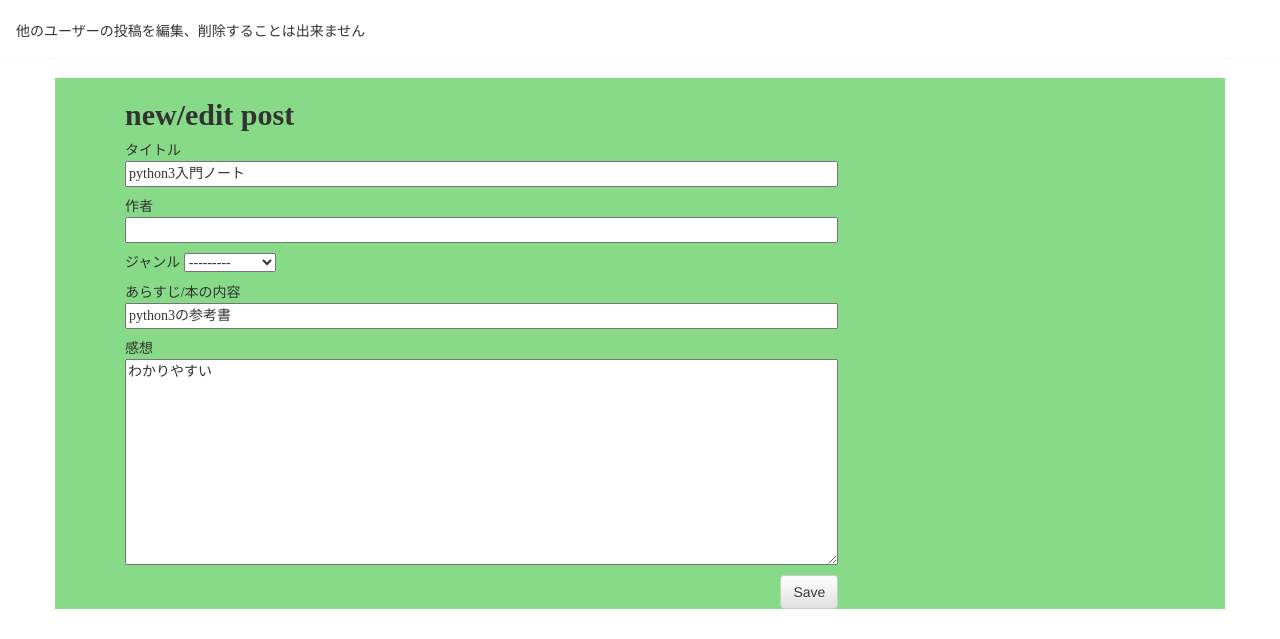
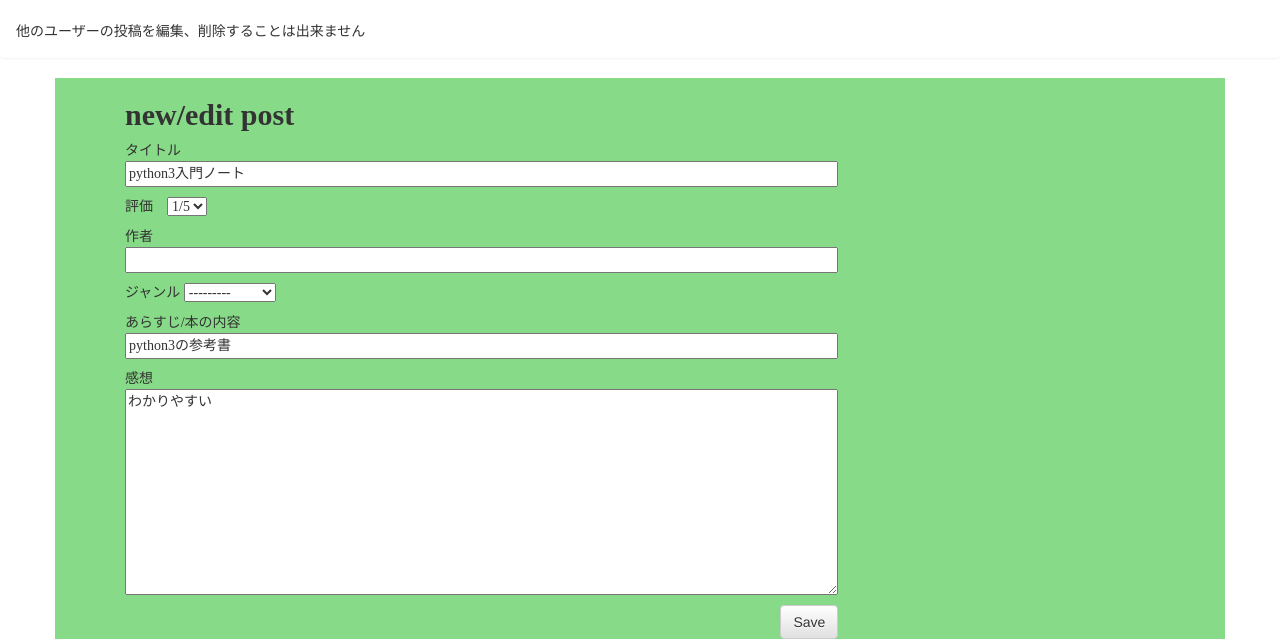
Before and after one commit to yutohorimoto/mybook, a Django app: page /post/1/edit/ in a window 1280 px wide. Shown: the part 251-890 px from the top of the page. Before the commit the page ends 860 px from the top, so only its background shows below. Run offline with Django 3.2, Linux system fonts and the light colour scheme; a user stored in the database is signed in; data comes from the database, SQL or seed files in the repository; both versions use the stored data as it was after the commit; some libraries are stand-ins or nearby versions; some web fonts are replaced.

```diff
--- a/mybook/forms.py
+++ b/mybook/forms.py
@@ -7,7 +7,7 @@ class PostForm(forms.ModelForm):
 
     class Meta:
         model = Post
-        fields = ('book_title', 'book_author','book_label','book_int','text')
+        fields = ('book_title', 'rate','book_author','book_label','book_int','text')
 
 class UserCreateForm(UserCreationForm):
     def __init__(self, *args, **kwargs):
--- a/mybook/models.py
+++ b/mybook/models.py
@@ -12,6 +12,14 @@ label_choices = (
             (5, '自己啓発本'),
             (6, 'その他'),
         )
+
+rate_choice =(
+    (1,'1/5'),
+    (2,'2/5'),
+    (3,'3/5'),
+    (4,'4/5'),
+    (5,'5/5'),
+)
 class Post(models.Model):
     author = models.ForeignKey(settings.AUTH_USER_MODEL, on_delete=models.CASCADE)
     book_title = models.CharField(max_length=50)
@@ -20,7 +28,7 @@ class Post(models.Model):
     book_label = models.IntegerField(choices=label_choices,blank=True, null=True)
     book_int = models.CharField(max_length=200,blank=True, null=True)
     text = models.TextField()
-    rate = models.IntegerField(blank=False, default=1, validators=[MaxValueValidator(5),MinValueValidator(1)]*1)
+    rate = models.IntegerField(choices = rate_choice ,blank=False, default=1)
     like_num = models.IntegerField(default=0)
     created_date = models.DateTimeField(default=timezone.now)
     published_date = models.DateTimeField(blank=True, null=True)
--- a/mybook/templates/mybook/post_edit.html
+++ b/mybook/templates/mybook/post_edit.html
@@ -5,6 +5,7 @@
     <form method="POST" class="post-form">{% csrf_token %}
         <!--{{ form.as_p }}-->
         <p>タイトル　{{form.book_title}}</p>
+        <p>評価　{{form.rate}}</p>
         <p>作者　{{form.book_author}}</p>
         <p>ジャンル {{form.book_label}}</p>
         <p>あらすじ/本の内容 {{form.book_int}}</p>
--- a/mybook/views.py
+++ b/mybook/views.py
@@ -13,7 +13,7 @@ from django.core.exceptions import PermissionDenied
 from django.contrib.auth.mixins import LoginRequiredMixin
 from django.urls import reverse, reverse_lazy
 from django.contrib import messages
-
+from django.http import HttpResponse, HttpResponseRedirect
 #@login_required
 #def post_list(request):
 #    posts = Post.objects.filter(published_date__lte=timezone.now()).order_by('published_date')
@@ -167,12 +167,12 @@ def like(request,pk):
     is_like = Like.objects.filter(user=request.user).filter(post=post).count()
     # unlike
     if is_like > 0:
-        liking = Like.objects.get(pk=pk, user=request.user)
+        liking = Like.objects.get(user=request.user)
         liking.delete()
         post.like_num -= 1
         post.save()
         messages.warning(request, 'いいねを取り消しました')
-        return redirect(reverse_lazy('post_detail'))
+        return redirect('post_detail',pk=post.pk)
     # like
     post.like_num += 1
     post.save()
@@ -181,4 +181,5 @@ def like(request,pk):
     like.post = post
     like.save()
     messages.success(request, 'いいね！しました')
-    return HttpResponseRedirect(reverse_lazy('post_detail'))
+    #return HttpResponseRedirect(reverse_lazy('post_detail'))
+    return redirect('post_detail',pk=post.pk)
```
Also changed, not shown: db.sqlite3, mybook/migrations/0005_auto_20200928_0113.py (added).
